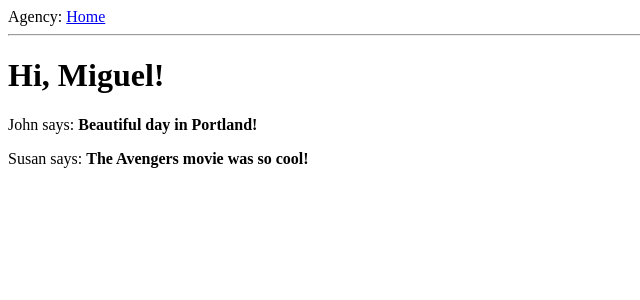
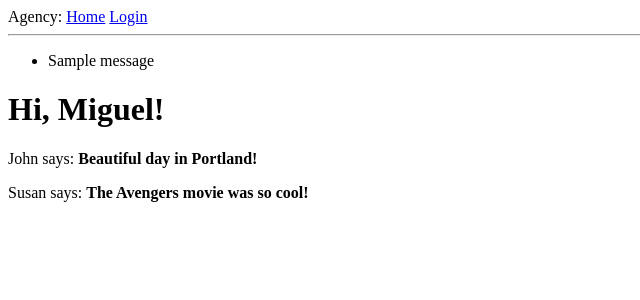
Before and after one commit to MillsProvosty/Agency-be, a Flask app: page / in a window 1280 px wide. Shown: the top 300 px of the page, without its empty margins (0-640 px from the left). Run offline with Flask 2, Linux system fonts and the light colour scheme; one stand-in notice (Sample message) is shown.

Commit message:
Updates base template with login link
Co-Authored-By: Mills Provosty <MillsProvosty@users.noreply.github.com>

```diff
--- a/app/templates/base.html
+++ b/app/templates/base.html
@@ -7,8 +7,20 @@
       {% endif %}
     </head>
     <body>
-        <div>Agency: <a href="/index">Home</a></div>
+        <div>Agency:
+          <a href="{{ url_for('index') }}">Home</a>
+          <a href="{{ url_for('login') }}">Login</a>
+        </div>
         <hr>
+        {% with messages = get_flashed_messages() %}
+        {% if messages %}
+        <ul>
+          {%for message in messages %}
+          <li>{{ message }}</li>
+          {% endfor %}
+        </ul>
+        {% endif %}
+        {% endwith %}
         {% block content %}{% endblock %}
     </body>
 </html>
```
